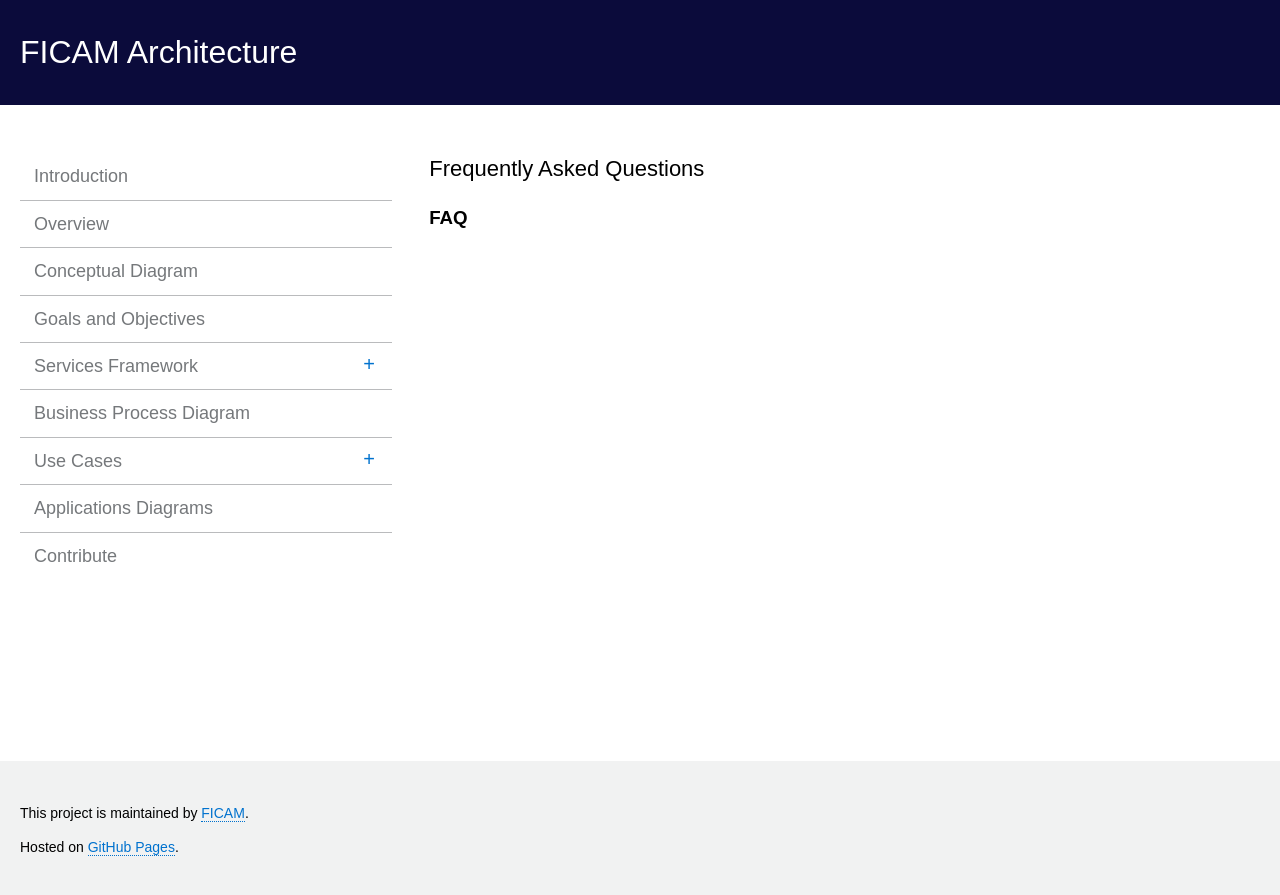
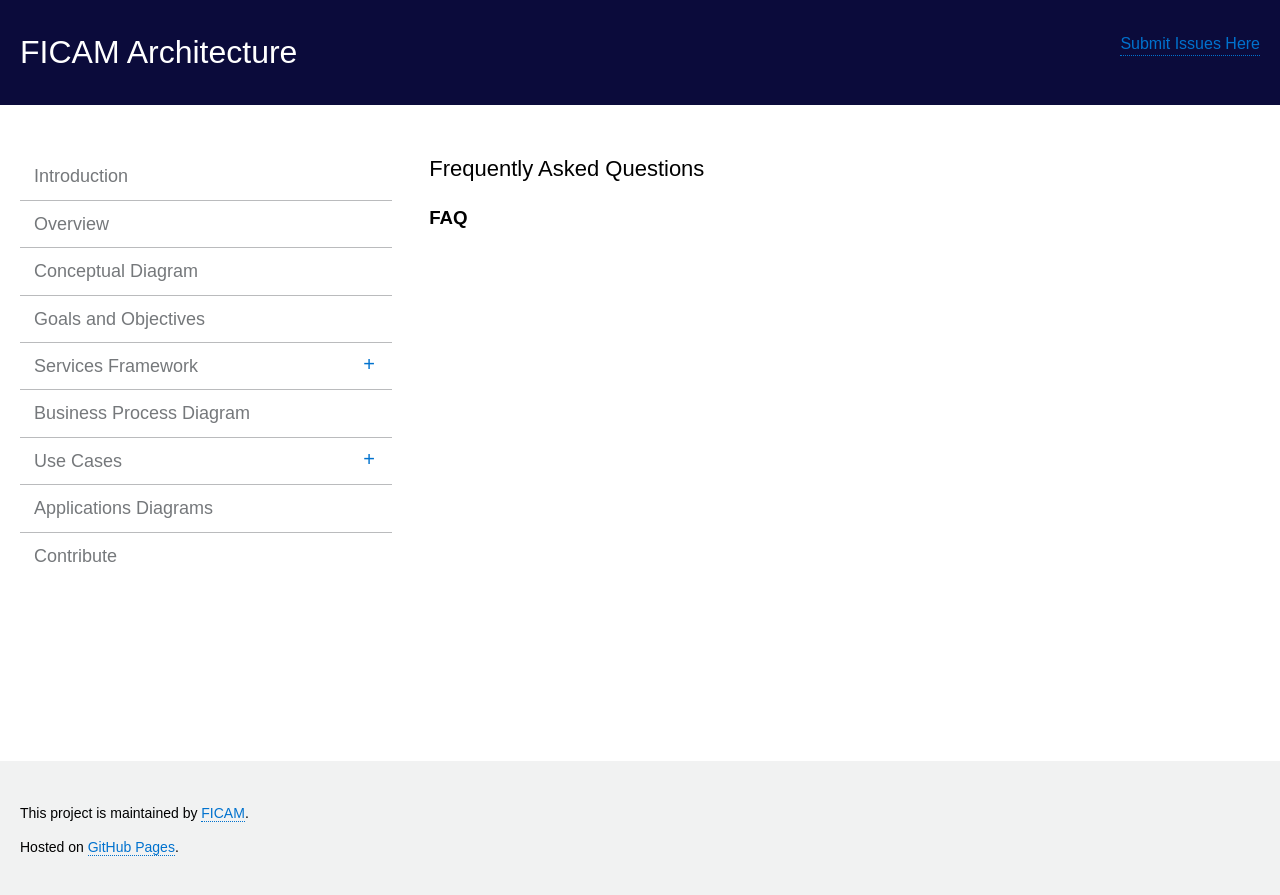
Before and after one commit to GSA/ficam-arch, a Jekyll site: the page built from pages/ficam_faq.md, in a window 1280 px wide. Shown: the top 895 px of the page. Built offline with Jekyll 4.4.1, drawn with Linux system fonts in a browser that asks for light colours.

Commit message:
added issues link to default layout

```diff
--- a/_layouts/default.html
+++ b/_layouts/default.html
@@ -33,6 +33,7 @@
             <img class="logo" src="{{ site.logourl }}" alt="{{ site.logoalt }}">
           {% endif %}
           <h1 class="site-title"><a class="title-link" href="{{ site.baseurl }}/">{{ site.name }}</a></h1>
+		  <a href="https://github.com/GSA/ficam-arch/issues" style="float:right;" class="btn btn-primary">Submit Issues Here</a>
         </div>
       </header>
 
```
